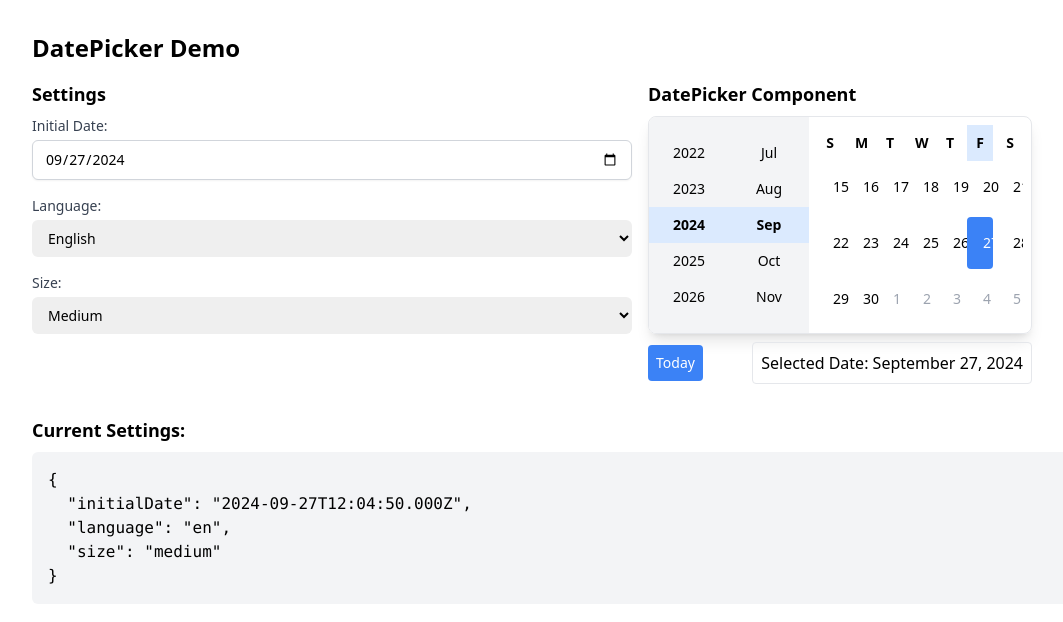
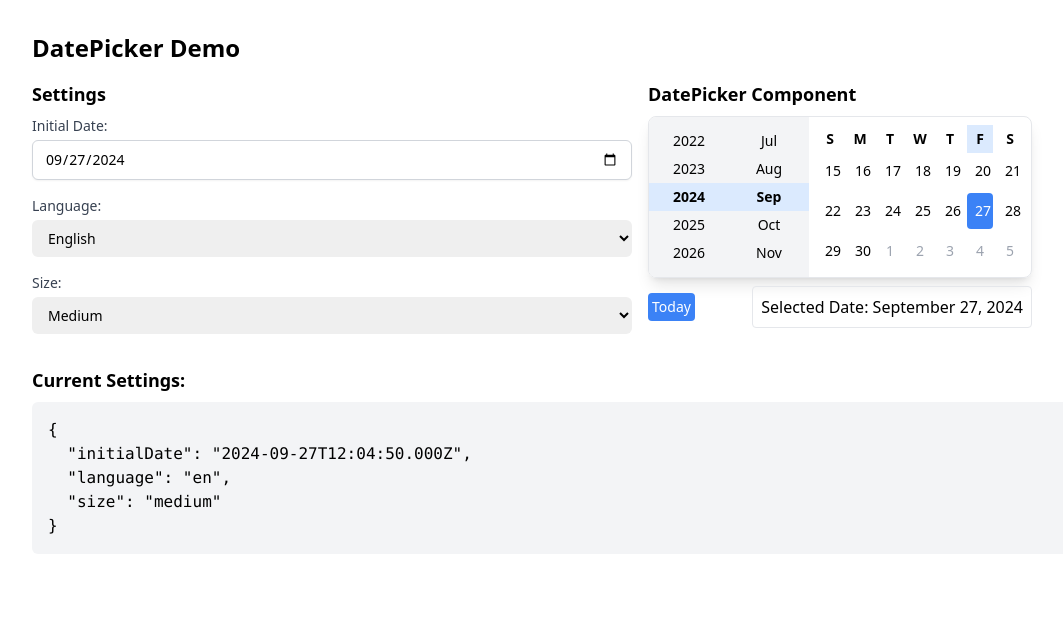
Before and after one commit to sushiljainam/date-picker, a React (Create React App) app: page / in a window 1280 px wide. Shown: the top 622 px of the page, without its empty margins (0-1063 px from the left). Built offline with nearby package versions, Linux system fonts and the light colour scheme.

Commit message:
Update DatePicker.js

```diff
--- a/src/components/DatePicker.js
+++ b/src/components/DatePicker.js
@@ -44,15 +44,15 @@ const DatePicker = ({
 
     const sizeClasses = {
         compact: 'text-xs p-1',
-        medium: 'text-sm p-2',
+        medium: 'text-sm p-1',
         cozy: 'text-base p-3'
     };
 
     const containerClasses = {
         compact: 'w-64 sm:w-72',
         medium: 'w-80 sm:w-96', // Adjusted for better date grid width
-        // cozy: ''
-        cozy: 'w-96 sm:w-112',
+        cozy: '',
+        // cozy: 'w-96 sm:w-112',
     };
 
     const generateDates = (centerDate) => {
@@ -160,7 +160,8 @@ const DatePicker = ({
 
     const getDateDisplay = (date) => {
         if (isSelectedDate(date)) {
-            return `${months[language][date.getMonth()]} ${date.getFullYear()}`;
+            return months[language][date.getMonth()];
+            // return `${months[language][date.getMonth()]} ${date.getFullYear()}`;
         } else if (shouldShowMonth(date)) {
             return months[language][date.getMonth()];
         }
```
